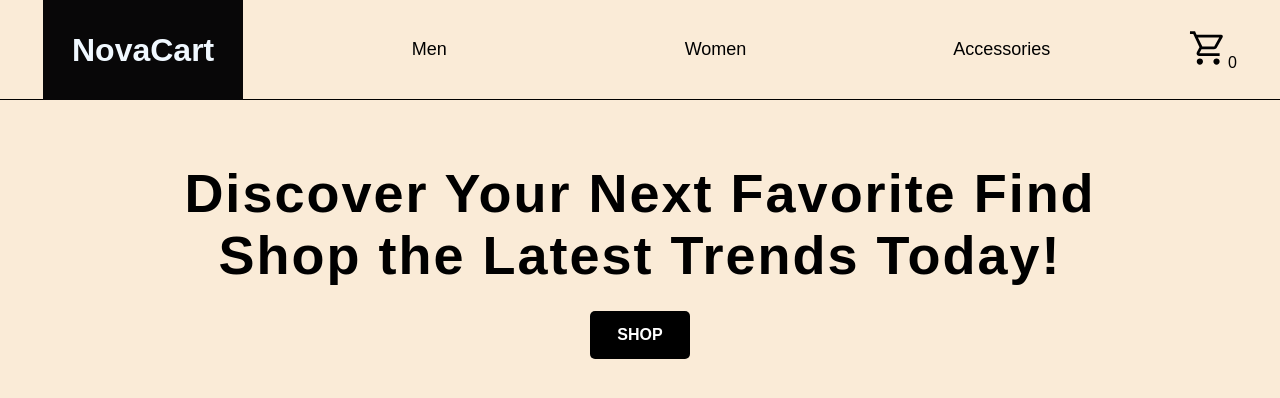
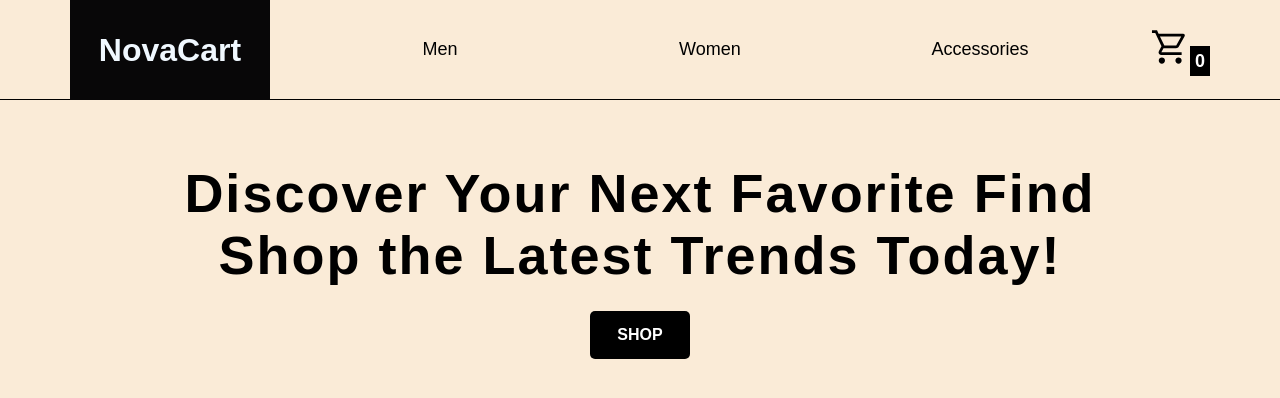
Before and after one commit to Belayne/shopping-cart, a React (Vite) app: page / in a window 1280 px wide. Shown: the top 398 px of the page. Built offline with nearby package versions, Linux system fonts and the light colour scheme.

Commit message:
feat: add minor style

```diff
--- a/src/App.jsx
+++ b/src/App.jsx
@@ -1,13 +1,15 @@
 import { Outlet } from 'react-router-dom'
 import './App.css'
 import NavigationBar from './components/NavigationBar'
+import { useState } from 'react'
 
 function App() {
+  const numberOfItems = useState(0);
 
   return (
     <>
-      <NavigationBar />
-      <Outlet></Outlet>
+      <NavigationBar numberOfItems={numberOfItems}/>
+      <Outlet />
     </>
   )
 }
--- /dev/null
+++ b/src/components/CartButton.css
@@ -0,0 +1,8 @@
+
+.numberOfItems {
+    font-weight: bold;
+    font-size: 18px;
+    color: white;
+    background-color: black;
+    padding: 5px;
+}
--- a/src/components/CartButton.jsx
+++ b/src/components/CartButton.jsx
@@ -1,6 +1,7 @@
 import PropTypes from "prop-types";
 import cartIcon from "../assets/cart_icon.svg";
 import { Link } from "react-router-dom";
+import "./CartButton.css"
 
 export default function CartButton({numberOfItems = 0}) {
     return (
--- a/src/components/Homepage.css
+++ b/src/components/Homepage.css
@@ -1,4 +1,4 @@
-main {
+.homepage {
     display: flex;
     flex-direction: column;
     gap: 25px;
--- a/src/components/NavigationBar.css
+++ b/src/components/NavigationBar.css
@@ -4,7 +4,7 @@ nav {
     height: 100px;
     width: 100%;
     align-items: center;
-    justify-content: space-around;
+    justify-content: space-evenly;
     border-bottom: 1px solid black;
 }
 
--- a/src/components/NavigationBar.jsx
+++ b/src/components/NavigationBar.jsx
@@ -1,8 +1,9 @@
 import { Link, useParams } from "react-router-dom"
 import "./NavigationBar.css"
 import CartButton from "./CartButton"
+import PropTypes from "prop-types";
 
-export default function NavigationBar() {
+export default function NavigationBar({numberOfItems = 0}) {
     const currenCategory = useParams().category;
 
     const categories = ["men", "women", "accessories"];
@@ -12,10 +13,14 @@ export default function NavigationBar() {
                 <Link className="navLink brandText" to={"/"}>NovaCart</Link>
                 {categories.map(
                     category => category == currenCategory?
-                    <Link className="navLink active" to={`/products/${category}`}>{category}</Link>
-                    :<Link className="navLink" to={`/products/${category}`}>{category}</Link>)}
-                <CartButton />
+                    <Link key={category} className="navLink active" to={`/products/${category}`}>{category}</Link>
+                    :<Link key={category} className="navLink" to={`/products/${category}`}>{category}</Link>)}
+                <CartButton numberOfItems={numberOfItems}/>
             </nav>
         </div>
     )
 }
+
+NavigationBar.propTypes = {
+    numberOfItems: PropTypes.number
+}
--- a/src/components/Products.css
+++ b/src/components/Products.css
@@ -1,4 +1,5 @@
 
-.categoryText {
-    text-transform: capitalize;
+.loadingText {
+    line-height: 200px;
+    text-align: center;
 }
--- a/src/components/Products.jsx
+++ b/src/components/Products.jsx
@@ -1,15 +1,18 @@
 import { useParams } from "react-router-dom";
+import { useState } from "react";
+
 import "./Products.css"
 
 export default function Products() {
     const params = useParams();
+    const loading = useState(true);
+    const error = useState(null);
+    const data = useState(null);
 
-    const categoryName = params.category
+    const category = params.category;
 
-    return (
-        <>
-        <h1 className="categoryText">{categoryName}</h1>
-        </>
-    )
+    if(loading) {
+        return <p className="loadingText">Loading...</p>
+    }
 
 }
--- /dev/null
+++ b/src/components/ProductsPage.css
@@ -0,0 +1,11 @@
+
+.categoryText {
+    text-transform: capitalize;
+    text-align: center;
+}
+
+.productsPage {
+    padding-top: 15px;
+    width: 100%;
+    margin: auto;
+}
--- a/src/components/ProductsPage.jsx
+++ b/src/components/ProductsPage.jsx
@@ -1,8 +1,14 @@
-import { Outlet } from "react-router-dom"
-export default function Products({category = ""}) {
+import { Outlet, useParams } from "react-router-dom"
+import "./ProductsPage.css";
+
+export default function Products() {
+    const params = useParams();
+
+    const categoryName = params.category || "All Products";
 
     return (
         <main className="productsPage">
+            <h1 className="categoryText">{categoryName}</h1>
             <Outlet />
         </main>
     )
--- a/src/routes.jsx
+++ b/src/routes.jsx
@@ -15,6 +15,9 @@ const routes = [
                     path: "/products", element: <ProductsPage />,
                     children: [
                         {
+                            index: true, element: <Products />
+                        },
+                        {
                             path: "/products/:category", element: <Products />
                         }
                     ]
```
